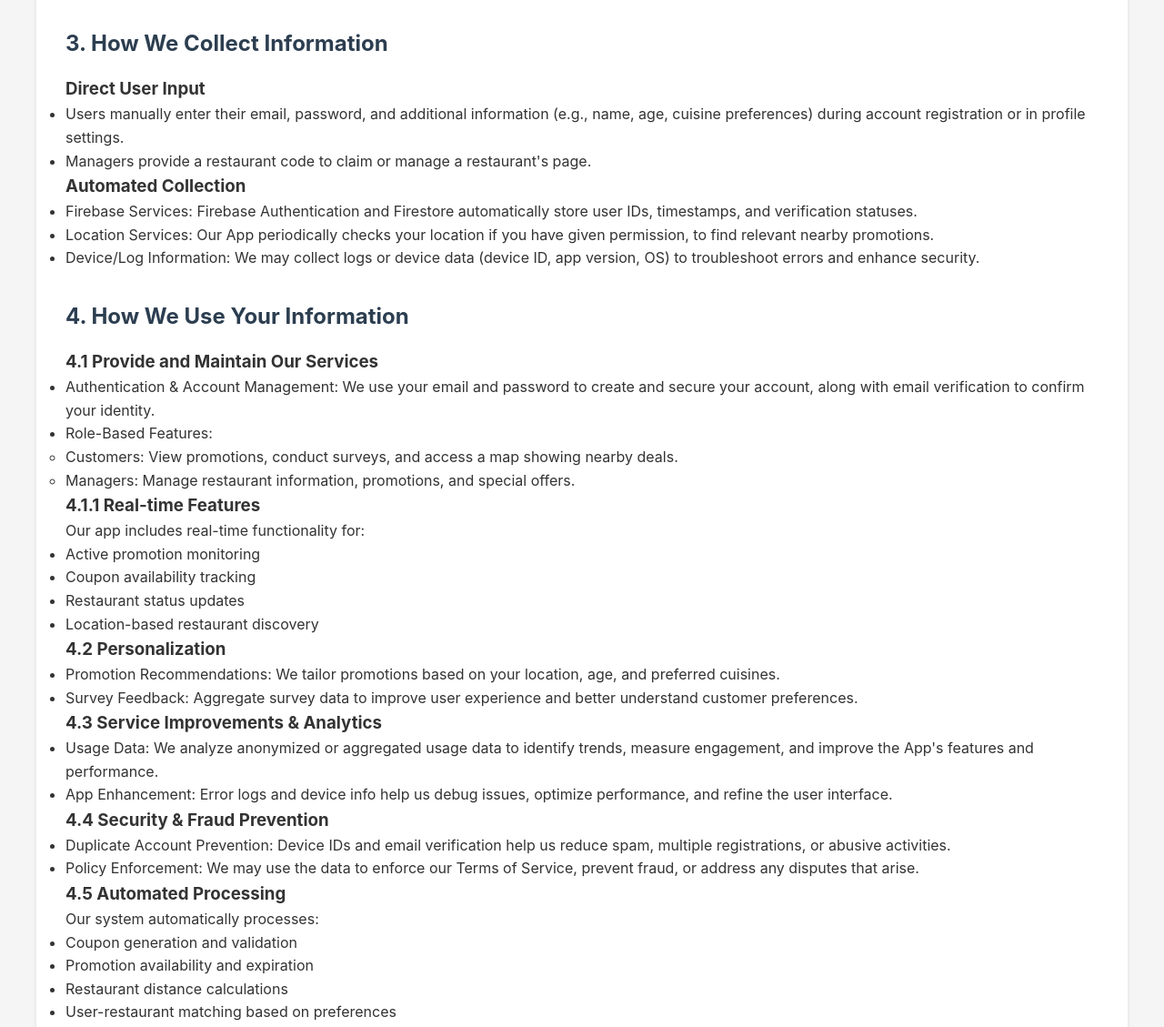
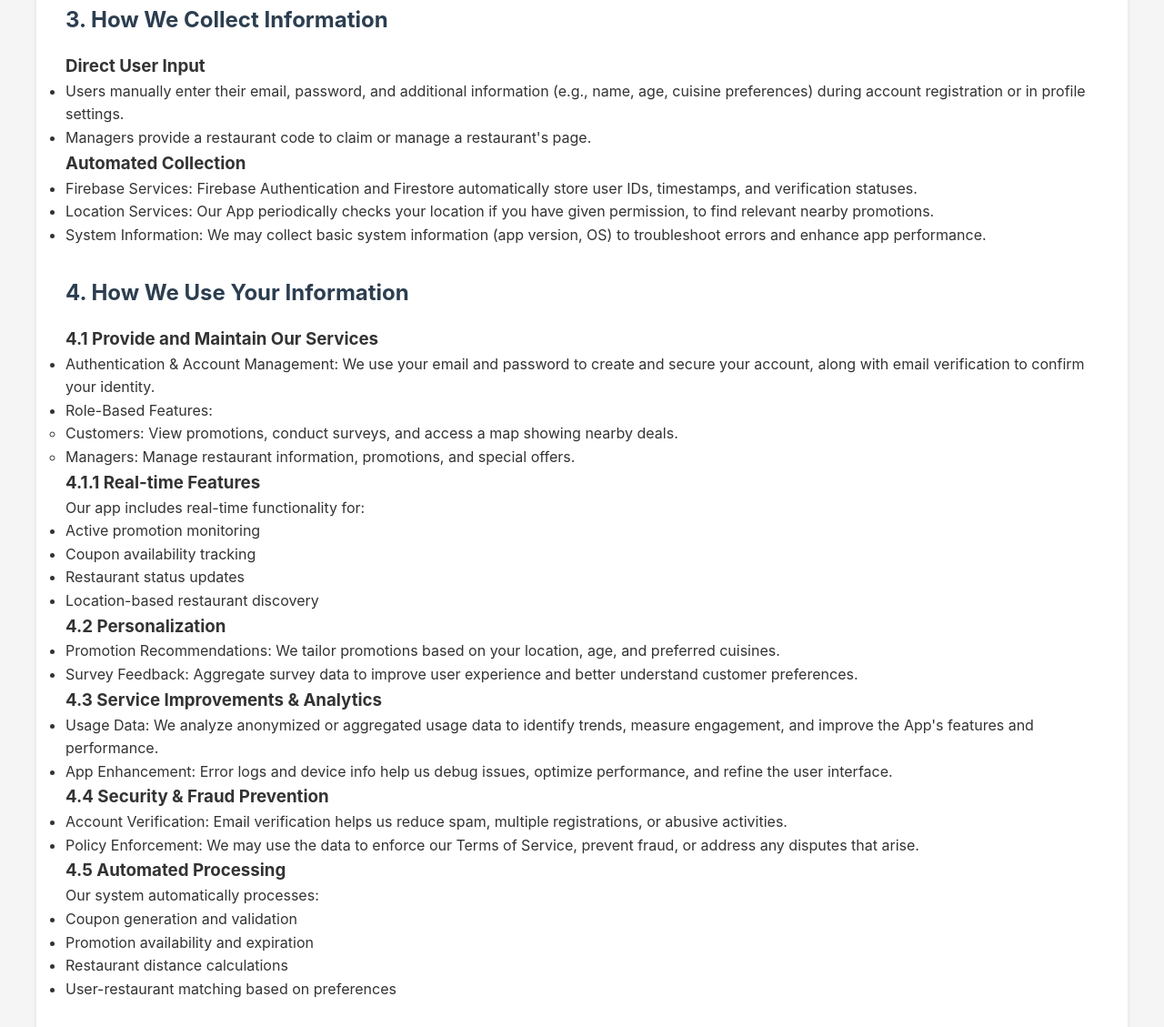
Before and after one commit to sunnypark12/DDingDongPage, a plain HTML site: page privacy-policy.html in a window 1280 px wide. Shown: the part 1984-3113 px from the top of the page at 91% size. Drawn offline with Linux system fonts and the light colour scheme.

Commit message:
policy updated

```diff
--- a/privacy-policy.html
+++ b/privacy-policy.html
@@ -79,7 +79,6 @@
             <h3>2.2 System Data</h3>
             <ul>
                 <li>User ID (UID generated by Firebase): A unique identifier assigned upon account creation.</li>
-                <li>Device ID: Used to help prevent multiple accounts tied to the same device.</li>
                 <li>Timestamps & Logs: Recorded when users perform certain actions (e.g., signup, login, adding promotions).</li>
                 <li>Role Data: Customer or Manager designation.</li>
             </ul>
@@ -127,7 +126,7 @@
             <ul>
                 <li>Firebase Services: Firebase Authentication and Firestore automatically store user IDs, timestamps, and verification statuses.</li>
                 <li>Location Services: Our App periodically checks your location if you have given permission, to find relevant nearby promotions.</li>
-                <li>Device/Log Information: We may collect logs or device data (device ID, app version, OS) to troubleshoot errors and enhance security.</li>
+                <li>System Information: We may collect basic system information (app version, OS) to troubleshoot errors and enhance app performance.</li>
             </ul>
         </section>
 
@@ -168,7 +167,7 @@
 
             <h3>4.4 Security & Fraud Prevention</h3>
             <ul>
-                <li>Duplicate Account Prevention: Device IDs and email verification help us reduce spam, multiple registrations, or abusive activities.</li>
+                <li>Account Verification: Email verification helps us reduce spam, multiple registrations, or abusive activities.</li>
                 <li>Policy Enforcement: We may use the data to enforce our Terms of Service, prevent fraud, or address any disputes that arise.</li>
             </ul>
 
```
